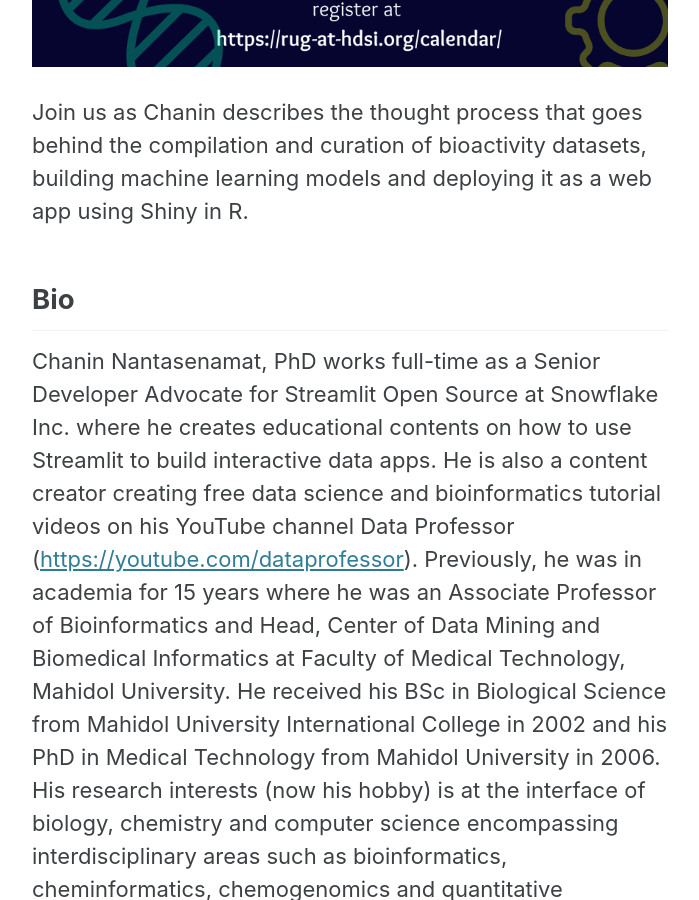
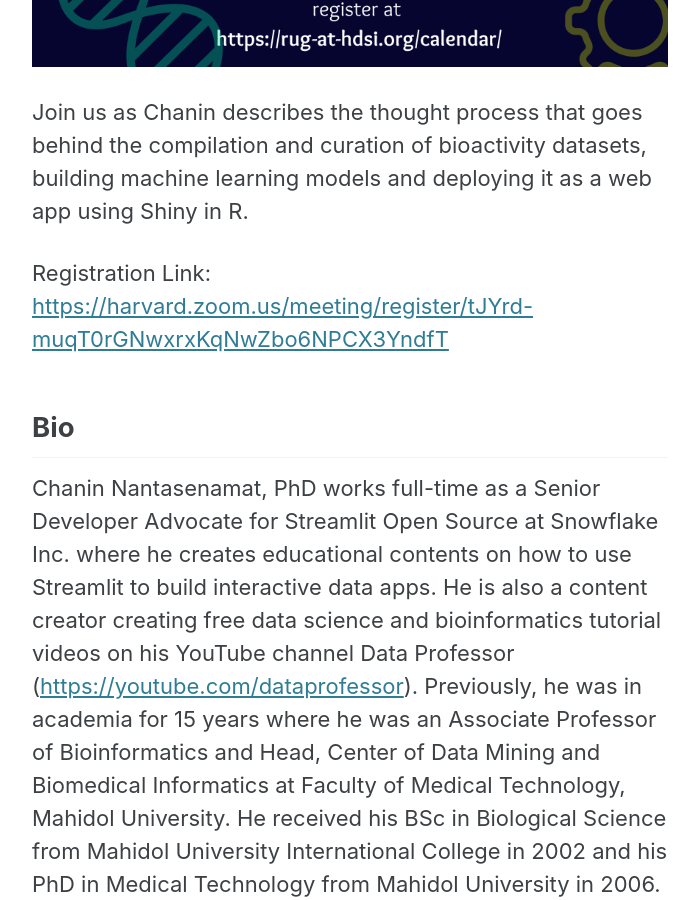
Before and after one commit to RUG-at-HDSI/rug-at-hdsi.org, a Jekyll site: the page built from _upcoming_events/2022_12_15_towards_development_of_bioinformatics_tools.md, in a window 1280 px wide and 900 px high, scrolled down 1130 px. Shown: the whole window, without its empty margins (290-989 px from the left). Built offline with Jekyll 4.4.1, drawn with Linux system fonts in a browser that asks for light colours; cached includes are drawn as plain includes.

Commit message:
Add registration link to Bioinformatics+Shiny talk

```diff
--- a/_upcoming_events/2022_12_15_towards_development_of_bioinformatics_tools.md
+++ b/_upcoming_events/2022_12_15_towards_development_of_bioinformatics_tools.md
@@ -16,6 +16,11 @@ registration_link: https://harvard.zoom.us/meeting/register/tJYrd-muqT0rGNwxrxKq
 <a href="{{ page.registration_link }}"><img src="{{ page.poster_png }}"></a>
 
 <p>{{ page.blurb }}</p>
+
+Registration Link: <br>
+<a href="{{ page.registration_link }}">
+{{ page.registration_link }}
+</a>
 
 ## Bio
 
```
